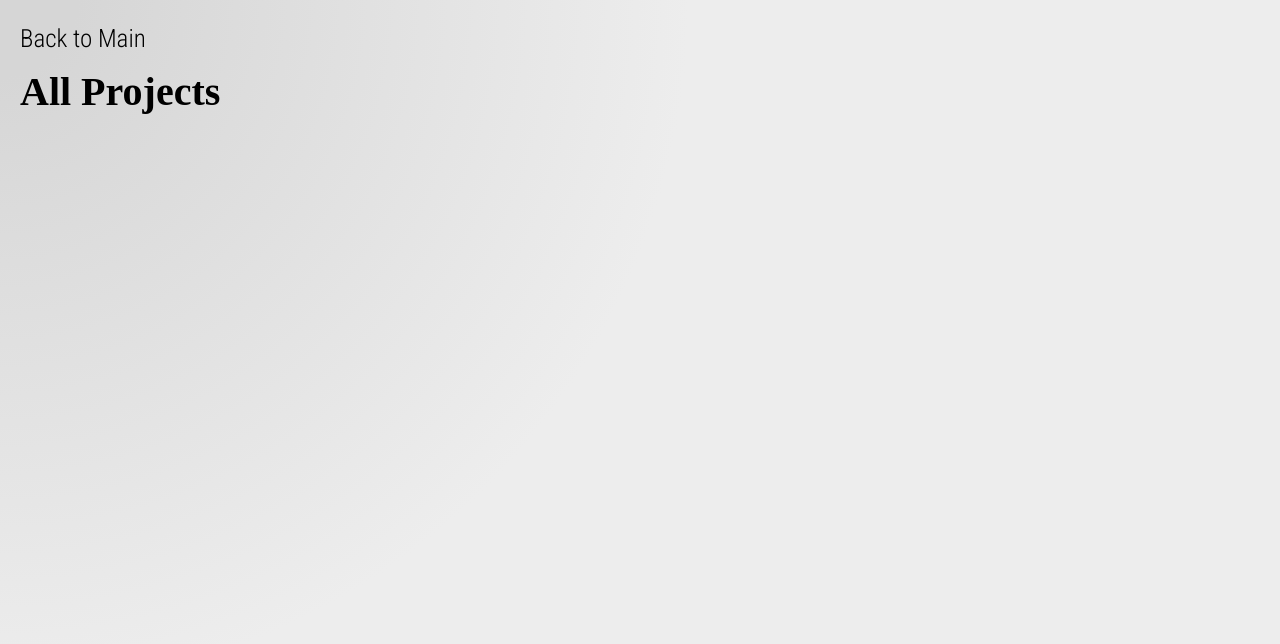
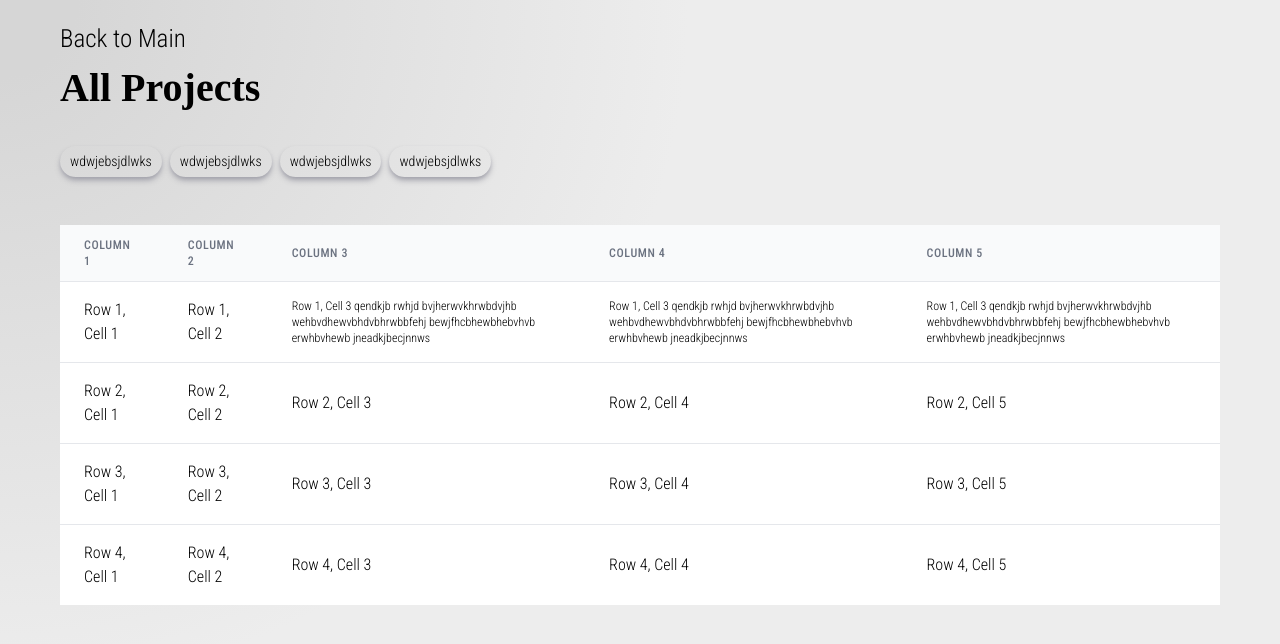
Before and after one commit to hakeemellis/newportfolio, a Vue app in the folder portfolio/: page /projectarchive in a window 1280 px wide. Shown: the top 644 px of the page. Built offline with nearby package versions, Linux system fonts and the light colour scheme.

Commit message:
Enhance ProjectArchiveComp.vue with improved layout and navigation; add tags section and table structure for better project organization.

```diff
--- a/portfolio/src/components/ProjectArchiveComp.vue
+++ b/portfolio/src/components/ProjectArchiveComp.vue
@@ -1,14 +1,127 @@
 <template>
   <!-- Start of Container for Project Archive Section-->
   <section
-    class="flex flex-col gap roboto-condensed-regular dark:text-custom-white h-screen"
+    class="flex flex-col gap-4 roboto-condensed-regular dark:text-custom-white h-screen px-10"
   >
-    <p style="font-size: 25px">Back to Main</p>
-    <h2 style="font-size: 40px">
-      All Projects
-      <br />
-      <br />
-    </h2>
+    <!-- Menu Text -->
+    <section>
+      <router-link to="/">
+        <p style="font-size: 25px">Back to Main</p>
+      </router-link>
+      <h2 style="font-size: 40px">All Projects</h2>
+    </section>
+    <!-- End of Menu Text -->
+
+    <!-- Appropriate Tags Section for AI -->
+    <section class="flex flex-row flex-wrap gap-2 py-3">
+      <section
+        class="tag-icon dark:bg-white dark:text-black dark:shadow-md dark:shadow-slate-400 shadow-md shadow-zinc-400"
+      >
+        <p>wdwjebsjdlwks</p>
+      </section>
+      <section
+        class="tag-icon dark:bg-white dark:text-black dark:shadow-md dark:shadow-slate-400 shadow-md shadow-zinc-400"
+      >
+        <p>wdwjebsjdlwks</p>
+      </section>
+      <section
+        class="tag-icon dark:bg-white dark:text-black dark:shadow-md dark:shadow-slate-400 shadow-md shadow-zinc-400"
+      >
+        <p>wdwjebsjdlwks</p>
+      </section>
+      <section
+        class="tag-icon dark:bg-white dark:text-black dark:shadow-md dark:shadow-slate-400 shadow-md shadow-zinc-400"
+      >
+        <p>wdwjebsjdlwks</p>
+      </section>
+    </section>
+    <!-- End of Appropriate Tags for AI -->
+
+    <!-- Start of Table Section -->
+    <section class="py-5">
+      <table class="min-w-full divide-y divide-gray-200">
+        <thead class="bg-gray-50 dark:bg-gray-700">
+          <tr>
+            <th
+              class="px-6 py-3 text-left text-xs font-medium text-gray-500 dark:text-gray-300 uppercase tracking-wider"
+            >
+              Column 1
+            </th>
+            <th
+              class="px-6 py-3 text-left text-xs font-medium text-gray-500 dark:text-gray-300 uppercase tracking-wider"
+            >
+              Column 2
+            </th>
+            <th
+              class="px-6 py-3 text-left text-xs font-medium text-gray-500 dark:text-gray-300 uppercase tracking-wider"
+            >
+              Column 3
+            </th>
+            <th
+              class="px-6 py-3 text-left text-xs font-medium text-gray-500 dark:text-gray-300 uppercase tracking-wider"
+            >
+              Column 4
+            </th>
+            <th
+              class="px-6 py-3 text-left text-xs font-medium text-gray-500 dark:text-gray-300 uppercase tracking-wider"
+            >
+              Column 5
+            </th>
+          </tr>
+        </thead>
+        <tbody
+          class="bg-white dark:bg-gray-800 divide-y divide-gray-200 dark:divide-gray-700"
+        >
+          <tr>
+            <td class="px-6 py-4 break-words">Row 1, Cell 1</td>
+            <td class="px-6 py-4 break-words">Row 1, Cell 2</td>
+            <td class="px-6 py-4 break-words">
+              <p class="text-xs">
+                Row 1, Cell 3 qendkjb rwhjd bvjherwvkhrwbdvjhb
+                wehbvdhewvbhdvbhrwbbfehj bewjfhcbhewbhebvhvb erwhbvhewb
+                jneadkjbecjnnws
+              </p>
+            </td>
+            <td class="px-6 py-4 break-words">
+              <p class="text-xs">
+                Row 1, Cell 3 qendkjb rwhjd bvjherwvkhrwbdvjhb
+                wehbvdhewvbhdvbhrwbbfehj bewjfhcbhewbhebvhvb erwhbvhewb
+                jneadkjbecjnnws
+              </p>
+            </td>
+            <td class="px-6 py-4 break-words">
+              <p class="text-xs">
+                Row 1, Cell 3 qendkjb rwhjd bvjherwvkhrwbdvjhb
+                wehbvdhewvbhdvbhrwbbfehj bewjfhcbhewbhebvhvb erwhbvhewb
+                jneadkjbecjnnws
+              </p>
+            </td>
+          </tr>
+          <tr>
+            <td class="px-6 py-4 break-words">Row 2, Cell 1</td>
+            <td class="px-6 py-4 break-words">Row 2, Cell 2</td>
+            <td class="px-6 py-4 break-words">Row 2, Cell 3</td>
+            <td class="px-6 py-4 break-words">Row 2, Cell 4</td>
+            <td class="px-6 py-4 break-words">Row 2, Cell 5</td>
+          </tr>
+          <tr>
+            <td class="px-6 py-4 break-words">Row 3, Cell 1</td>
+            <td class="px-6 py-4 break-words">Row 3, Cell 2</td>
+            <td class="px-6 py-4 break-words">Row 3, Cell 3</td>
+            <td class="px-6 py-4 break-words">Row 3, Cell 4</td>
+            <td class="px-6 py-4 break-words">Row 3, Cell 5</td>
+          </tr>
+          <tr>
+            <td class="px-6 py-4 break-words">Row 4, Cell 1</td>
+            <td class="px-6 py-4 break-words">Row 4, Cell 2</td>
+            <td class="px-6 py-4 break-words">Row 4, Cell 3</td>
+            <td class="px-6 py-4 break-words">Row 4, Cell 4</td>
+            <td class="px-6 py-4 break-words">Row 4, Cell 5</td>
+          </tr>
+        </tbody>
+      </table>
+    </section>
+    <!-- End of Table Section -->
   </section>
   <!-- End of Container for Project Archive Section-->
 </template>
@@ -56,4 +169,19 @@
   }
 
   /* TEXT STYLING */
+
+  /* TAGS STYLING */
+
+  /* Tag Icons for Portfolio */
+  .tag-icon {
+    display: inline-flex; /* to make container flex inline to align with content */
+    justify-content: center;
+    border-radius: 30px; /* round out border edges */
+    /*box-shadow: 0px 4px 4px 0px rgba(0, 0, 0, 0.3); /* Drop shadow */
+    padding: 5px 10px;
+    width: auto;
+    font-size: 14px;
+  }
+
+  /* TAGS STYLING */
 </style>
```
